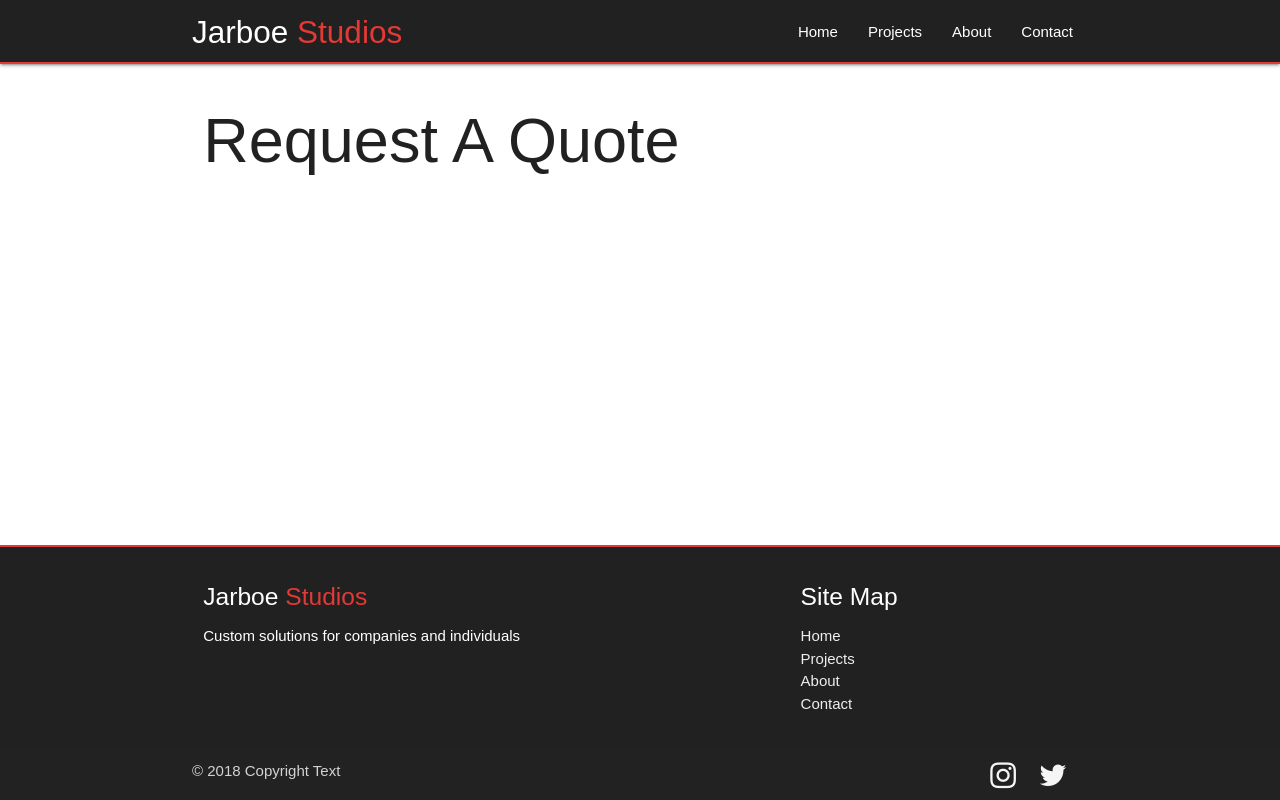
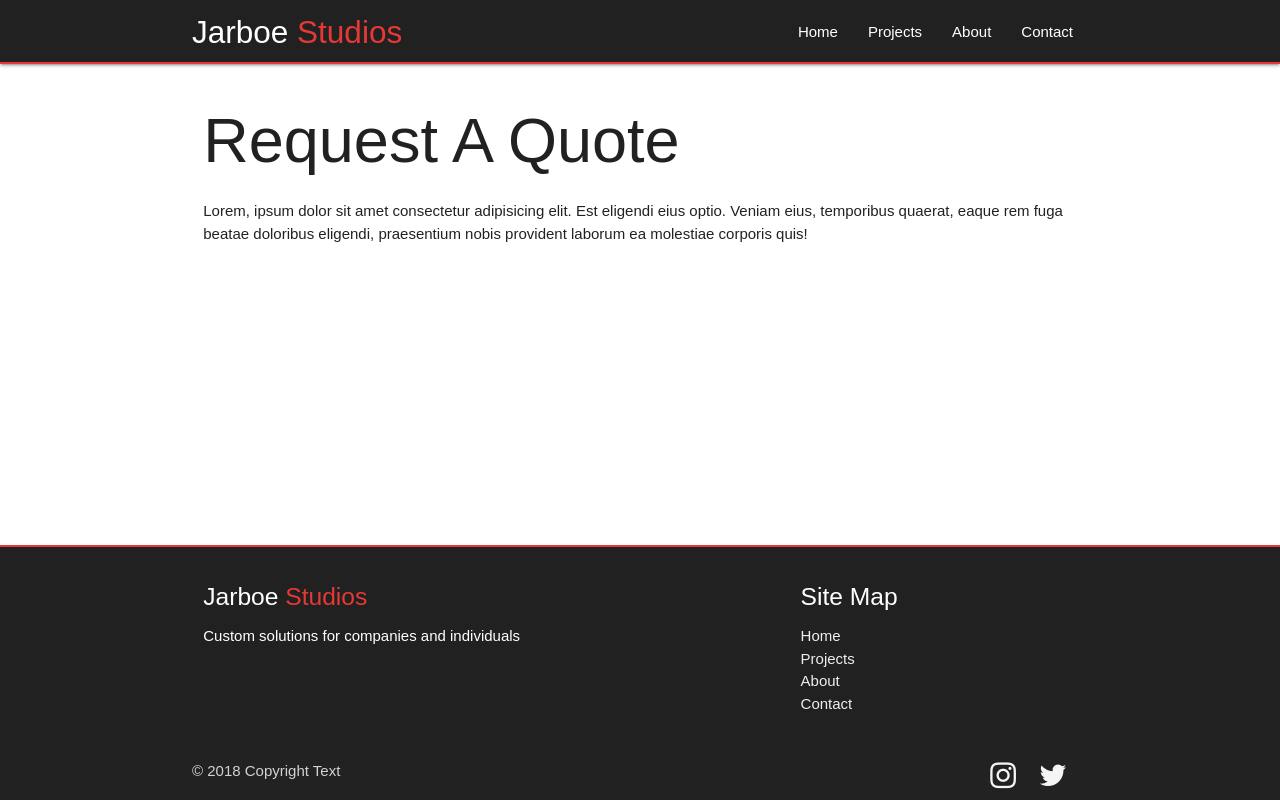
Before and after one commit to andrejarboe/jarboe, a React (Create React App) app in the folder client/: page /contact in a window 1280 px wide. Built offline with nearby package versions, Linux system fonts and the light colour scheme.

Commit message:
add lorem to contact page to see if page works on the server

```diff
--- a/client/src/pages/Contact/Contact.jsx
+++ b/client/src/pages/Contact/Contact.jsx
@@ -9,7 +9,9 @@ class Home extends Component {
           <div className="container">
             <div className="col s12">
               <h1>Request A Quote</h1>
-              <p></p>
+              <p>
+                Lorem, ipsum dolor sit amet consectetur adipisicing elit. Est eligendi eius optio. Veniam eius, temporibus quaerat, eaque rem fuga beatae doloribus eligendi, praesentium nobis provident laborum ea molestiae corporis quis!
+              </p>
             </div>
           </div>
         </section>
```
